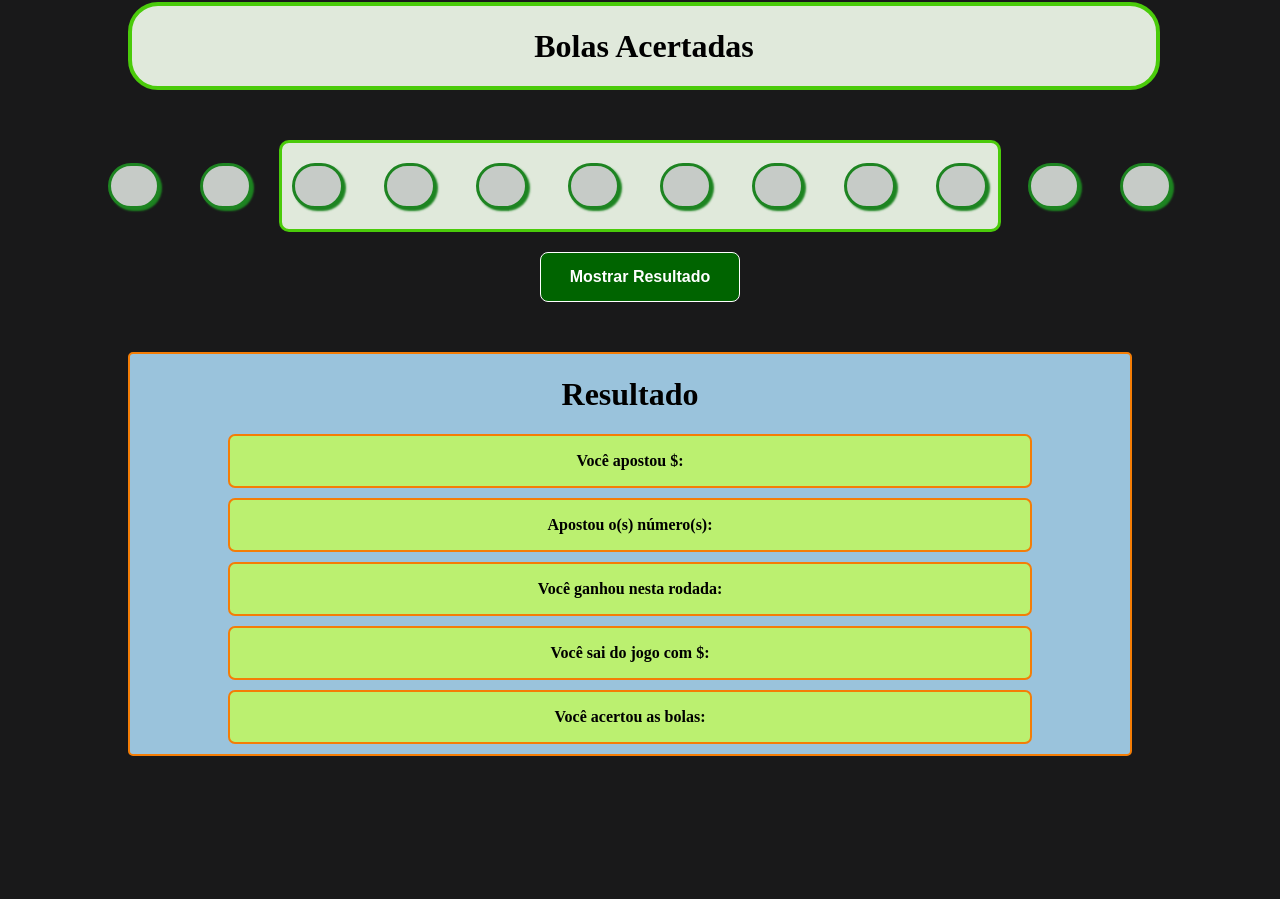
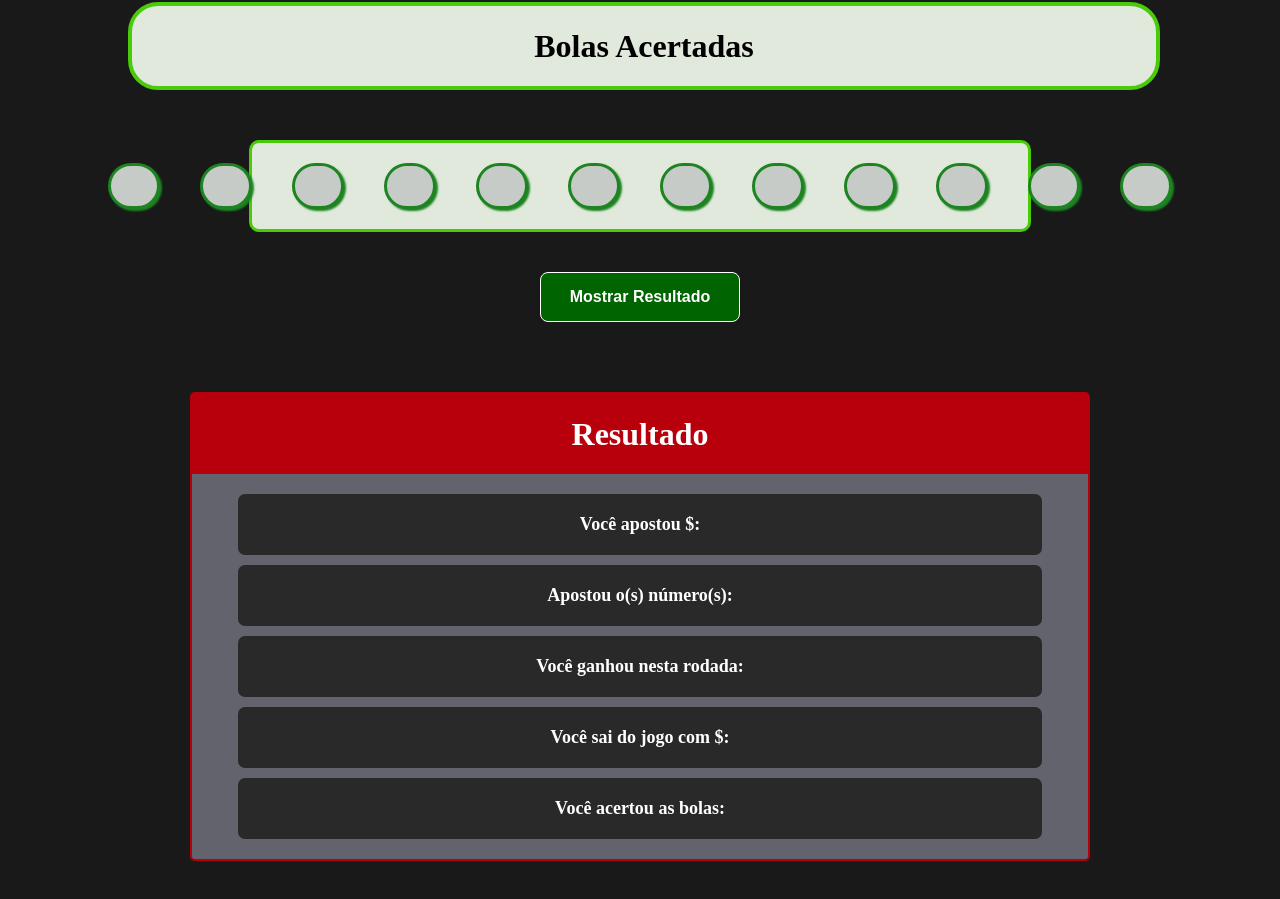
Before and after one commit to silviafds/keno-com-JS, a plain HTML site: page index.html in a window 1280 px wide. Shown: the part 1489-2388 px from the top of the page. Before the commit the page ends 2295 px from the top, so only its background shows below. Drawn offline with Linux system fonts and the light colour scheme.

Commit message:
integração

```diff
--- a/index.html
+++ b/index.html
@@ -117,7 +117,7 @@
                 </div>
 
                 <div class="botaoDados">
-                    <button type="submit" class="botao" id="btnEnvioDados" onclick="validarDados()">Enviar dados</button>
+                    <a href="#ancoraUm"><button type="submit" class="botao" id="btnEnvioDados" onclick="validarDados()">Enviar dados</button></a>
                 </div>
             </div>
 
@@ -128,12 +128,9 @@
         <p id="tamVetoSemEspaco"></p>
 
 
-
-
-
     </div>
 
-    <div class="sort">
+    <div class="sort" id="ancoraUm">
         <div id="bannerDeRodada">
             <h1 id="informaRodadaAtual">Bolas Sorteadas</h1>
         </div>
@@ -197,17 +194,19 @@
             </div>
 
             <div class="btn">
-                    <button onclick="preencheInterface()" class="botaoResultado">Mostrar Resultado</button>
+                <a href="#ancoraDois"><button onclick="preencheInterface()" class="botaoResultado">Mostrar Resultado</button></a>
+
+            </div>
+
         </div>
 
     </div>
 
 
-
-
-
-        <div class="banner-resultado">
+    <div class="banner-resultado" id="ancoraDois">
+        <div class="result">
             <H1>Resultado</H1>
+        </div>
 
         <div class="dinheiroApostado">
             <p>Você apostou $: </p>
@@ -234,7 +233,5 @@
             <p id="acertoBall"></p>
         </div>
     </div>
-
-    </div>
 </body>
 </html>
--- a/src/validarDados.js
+++ b/src/validarDados.js
@@ -344,7 +344,8 @@ function validarDados() {
     aposta = recebeValorApostadoJ;
     if(recebeValorApostadoJ >= 1 && validaNumerosEscolhidos() >= 1 && validaNumerosEscolhidos() <= 12) {
         alert("Aposta lida com sucesso! \nVocê apostará $:" + recebeValorApostadoJ + "." + "\nSua aposta tem " + validaNumerosEscolhidos() + " números, eles são " + ordenaNumeros(vetorNumerosApostados) + "\nClique em 'OK' para iniciar o jogo");
-        preencheBolasSorteadaRodadaUm();
+        //preencheBolasSorteadaRodadaUm();
+        setTimeout(preencheBolasSorteadaRodadaUm, 2000);
 
     } else {
         alert("Número máximo de bolas é 12 e valor minimo de aposta é R$: 1,00.");
--- a/style.css
+++ b/style.css
@@ -245,6 +245,10 @@ body {
     margin-bottom: 40px;
 }
 
+/************ primeira ancora ***********/
+html {
+    scroll-behavior: smooth;
+  }
 
 /*div que guarda as bolas sorteadas*/
 .bolasSorteadas {
@@ -311,6 +315,7 @@ body {
     border-radius: 10px;
     margin: 10px 0px 20px 0px;
     background-color: rgb(224, 233, 219);
+    padding: 0px 30px 0px 30px;
 }
 
 .container {
@@ -361,31 +366,46 @@ body {
 .banner-resultado {
     display: flex;
     flex-direction: column;
+    text-align: center;
+    align-content: center;
     align-items: center;
-    justify-content: center;
-    background: #9ac3dc;
-    width: 1000px;
-    margin-bottom: 50px;
+
+    background-color: #63636d;
+    color: black;
+    margin-top: 20px;
+    border: #B8000C solid 2px;
     border-radius: 5px;
-    border: #f47d06 2px solid;
+    width: 70%;
+    margin-bottom: 40px;
+    padding-bottom: 10px;
 }
 
-.banner-resultado > div {
-    font-weight: bolder;
+.result {
+    background-color: #B8000C;
+    color: #ffff;
+    margin-bottom: 20px;
+    width: 100%;
 }
 
-.dinheiroApostado {
+.dinheiroApostado, .numerosApostado, .valorRecebidoRodada, .retornoFinal, .BolasOk {
     width: 800px;
-    background-color: rgb(187, 240, 112);
+    background-color: #29292a;
     border-radius: 7px;
-    border: #f47d06 2px solid;
+    border: #29292a 2px solid;
     display: flex;
     flex-direction: row;
     align-items: center;
     justify-content: center;
     margin-bottom: 10px;
+
 }
 
+.dinheiroApostado > p, .numerosApostado > p, .valorRecebidoRodada > p, .retornoFinal > p, .BolasOk > p {
+    color: #ffff;
+    font-size: 18px;
+    font-weight: 800;
+}
+/*
 .numerosApostado {
     width: 800px;
     background-color: rgb(187, 240, 112);
@@ -432,7 +452,7 @@ body {
     align-items: center;
     justify-content: center;
     margin-bottom: 10px;
-}
+}*/
 
 /** botao resultado **/
 .botaoResultado {
@@ -444,6 +464,7 @@ body {
     font-size: 16px;
     font-weight: bolder;
     color: white;
+    margin-top: 20px;
 }
 
 .botaoResultado:hover {
```
Lines whose indentation alone changed are shown as unchanged.
